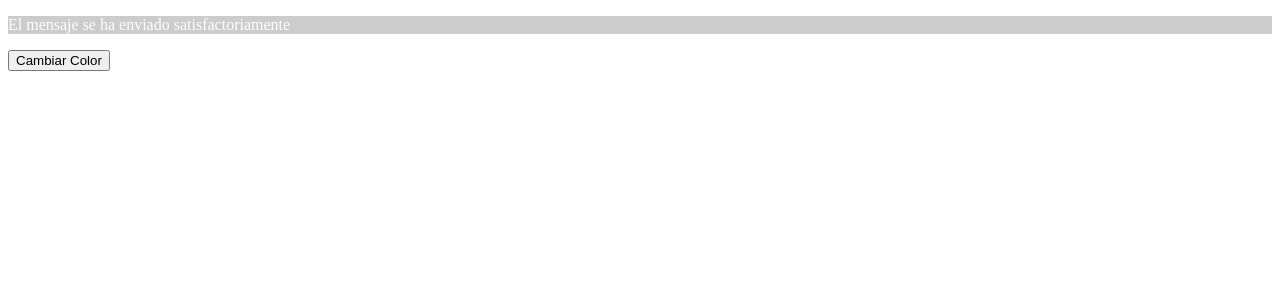
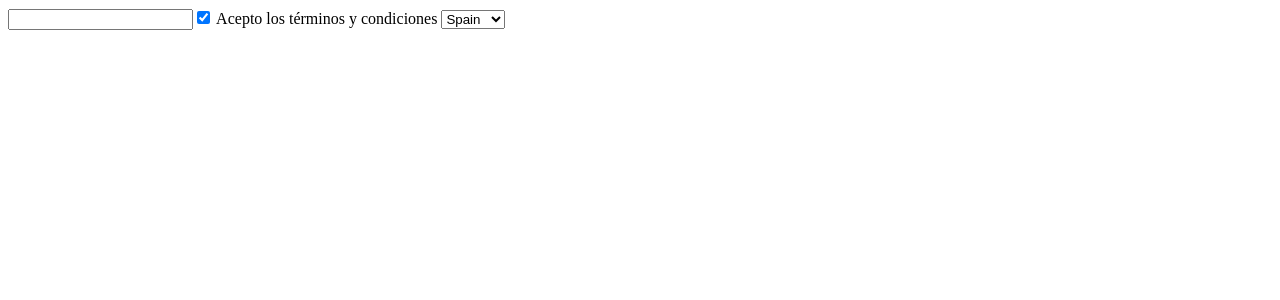
Before and after one commit to GitWolf210800/curso-vue-gogodev, a Vue app: page / in a window 1280 px wide. Shown: the top 300 px of the page. Built offline with nearby package versions, Linux system fonts and the light colour scheme.

Commit message:
model form option API

```diff
--- a/src/App.vue
+++ b/src/App.vue
@@ -1,13 +1,11 @@
 <template>
-  <ClassBind />
+  <ModelForm />
 </template>
 
 <script lang="ts" setup>
-import ClassBind from './components/ClassBind.vue';
+import ModelForm from './components/ModelForm.vue';
 </script>
 
 <style>
-/*h1 {
-  color: brown;
-}*/
+
 </style>
--- /dev/null
+++ b/src/components/ModelForm.vue
@@ -0,0 +1,29 @@
+<template>
+    <form>
+        <input type="text" v-model="inputText" />
+        <input type="checkbox" v-model="agree" /> Acepto los términos y condiciones
+        <select>
+            <option>Spain</option>
+            <option>UK</option>
+            <option>France</option>
+        </select>
+    </form>
+    <h3>{{ inputText }}</h3>
+</template>
+
+<script lang="ts">
+import { Ref, ref, defineComponent } from 'vue';
+
+export default defineComponent({
+    data() {
+        return {
+            inputText: '',
+            agree: true
+        }
+    }
+});
+
+</script>
+
+<style scoped>
+</style>
```
